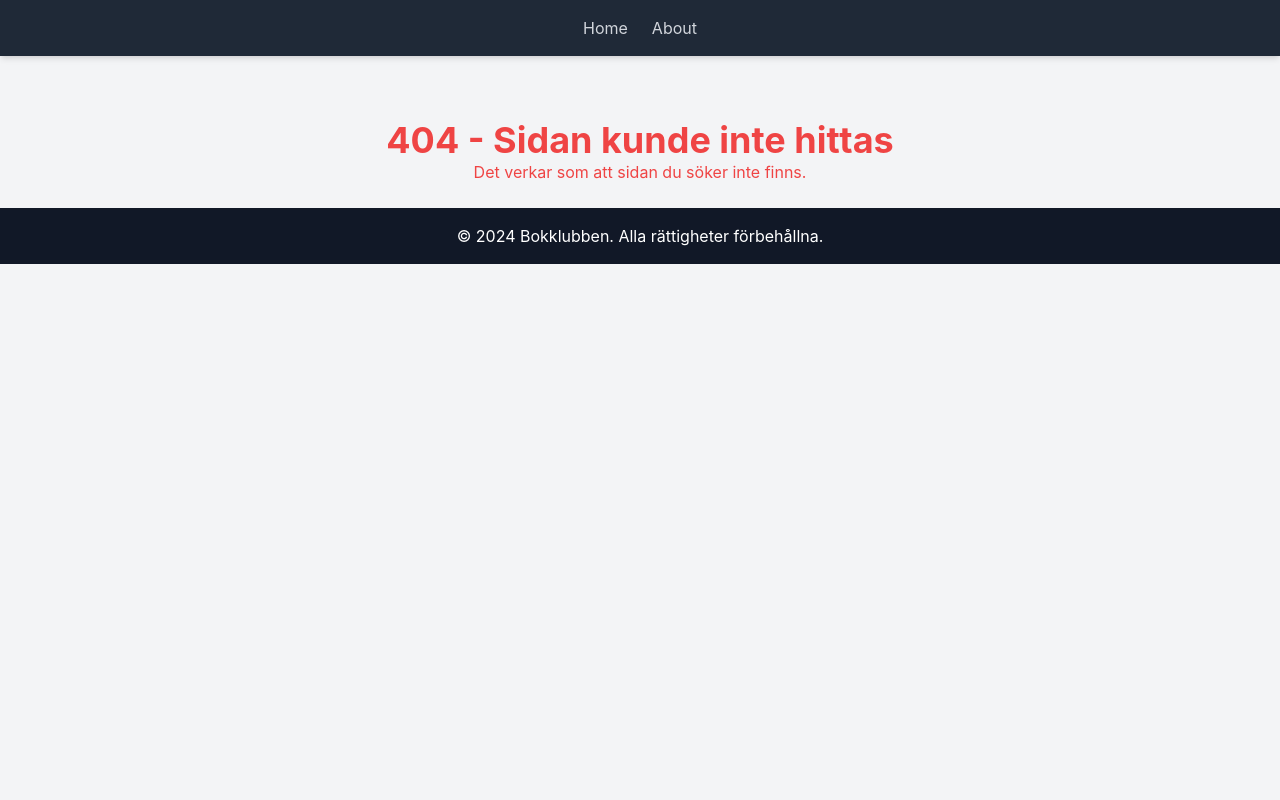
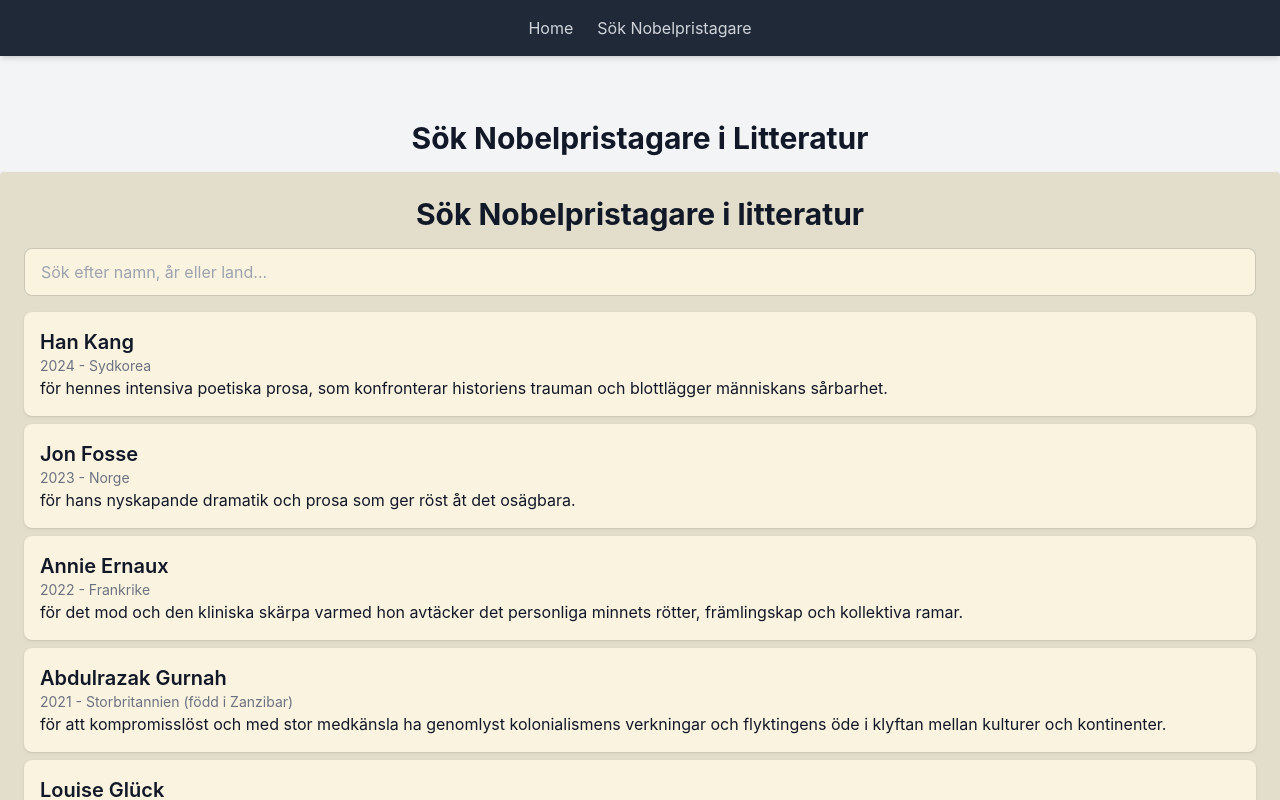
Before and after one commit to juliarut/Book-Club, a React (Vite) app: page /search in a window 1280 px wide. Before the commit this address had no page. Shown: the top 800 px of the page. Built offline with nearby package versions, Linux system fonts and the light colour scheme.

Commit message:
added seach function with routes

```diff
--- /dev/null
+++ b/src/components/searchNobelWinners.tsx
@@ -0,0 +1,45 @@
+import React, { useState } from "react";
+import { nobelWinners } from "../data/nobelWinners";
+
+function SearchNobelWinners() {
+  const [searchTerm, setSearchTerm] = useState("");
+
+  const filteredWinners = nobelWinners.filter(
+    (winner) =>
+      winner.name.toLowerCase().includes(searchTerm.toLowerCase()) ||
+      winner.year.toString().includes(searchTerm) ||
+      winner.country.toLowerCase().includes(searchTerm.toLowerCase())
+  );
+
+  return (
+    <div className="p-6 bg-base-200 rounded shadow">
+      <h1 className="text-3xl font-bold text-center mb-4">
+        Sök Nobelpristagare i litteratur
+      </h1>
+      <input
+        type="text"
+        placeholder="Sök efter namn, år eller land..."
+        value={searchTerm}
+        onChange={(e) => setSearchTerm(e.target.value)}
+        className="input input-bordered w-full mb-4"
+      />
+      <ul className="list-none">
+        {filteredWinners.length > 0 ? (
+          filteredWinners.map((winner, index) => (
+            <li key={index} className="bg-base-100 p-4 rounded-lg shadow mb-2">
+              <h2 className="text-xl font-semibold">{winner.name}</h2>
+              <p className="text-sm text-gray-500">
+                {winner.year} - {winner.country}
+              </p>
+              <p>{winner.description}</p>
+            </li>
+          ))
+        ) : (
+          <li className="text-gray-500">Inga resultat hittades.</li>
+        )}
+      </ul>
+    </div>
+  );
+}
+
+export default SearchNobelWinners;
--- /dev/null
+++ b/src/data/nobelWinners.ts
@@ -0,0 +1,176 @@
+export const nobelWinners = [
+  {
+    year: 2024,
+    name: "Han Kang",
+    country: "Sydkorea",
+    description:
+      "för hennes intensiva poetiska prosa, som konfronterar historiens trauman och blottlägger människans sårbarhet.",
+  },
+  {
+    year: 2023,
+    name: "Jon Fosse",
+    country: "Norge",
+    description:
+      "för hans nyskapande dramatik och prosa som ger röst åt det osägbara.",
+  },
+  {
+    year: 2022,
+    name: "Annie Ernaux",
+    country: "Frankrike",
+    description:
+      "för det mod och den kliniska skärpa varmed hon avtäcker det personliga minnets rötter, främlingskap och kollektiva ramar.",
+  },
+  {
+    year: 2021,
+    name: "Abdulrazak Gurnah",
+    country: "Storbritannien (född i Zanzibar)",
+    description:
+      "för att kompromisslöst och med stor medkänsla ha genomlyst kolonialismens verkningar och flyktingens öde i klyftan mellan kulturer och kontinenter.",
+  },
+  {
+    year: 2020,
+    name: "Louise Glück",
+    country: "USA",
+    description:
+      "för hennes omisskännliga poetiska röst, som med sträng skönhet gör den enskilda människans existens universell.",
+  },
+  {
+    year: 2019,
+    name: "Peter Handke",
+    country: "Österrike",
+    description:
+      "för ett inflytelserikt författarskap som med stor språkkonst har utforskat periferin och människans konkreta erfarenhet.",
+  },
+  {
+    year: 2018,
+    name: "Olga Tokarczuk",
+    country: "Polen",
+    description:
+      "för en berättarkonst som med encyklopedisk lust gestaltar gränsöverskridandet som livsform.",
+  },
+  {
+    year: 2017,
+    name: "Kazuo Ishiguro",
+    country: "Storbritannien (född i Japan)",
+    description:
+      "som i romaner med stark känslomässig verkan har blottat avgrunden under vår skenbara hemhörighet i världen.",
+  },
+  {
+    year: 2016,
+    name: "Bob Dylan",
+    country: "USA",
+    description:
+      "som skapat nya poetiska uttryck inom den stora amerikanska sångtraditionen.",
+  },
+  {
+    year: 2015,
+    name: "Svetlana Aleksijevitj",
+    country: "Vitryssland",
+    description:
+      "för hennes mångstämmiga verk, ett monument över lidande och mod i vår tid.",
+  },
+  {
+    year: 2014,
+    name: "Patrick Modiano",
+    country: "Frankrike",
+    description:
+      "för den minneskonst varmed han frammanat de ogripbaraste levnadsöden och avtäckt ockupationsårens livsvärld.",
+  },
+  {
+    year: 2013,
+    name: "Alice Munro",
+    country: "Kanada",
+    description: "den samtida novellkonstens mästare.",
+  },
+  {
+    year: 2012,
+    name: "Mo Yan",
+    country: "Kina",
+    description:
+      "som med hallucinatorisk skärpa förenar saga, historia och samtid.",
+  },
+  {
+    year: 2011,
+    name: "Tomas Tranströmer",
+    country: "Sverige",
+    description:
+      "för att han i förtätade, genomlysta bilder ger oss ny tillgång till det verkliga.",
+  },
+  {
+    year: 2010,
+    name: "Mario Vargas Llosa",
+    country: "Peru",
+    description:
+      "för hans kartläggning av maktens strukturer och knivskarpa bilder av individens motstånd, revolt och nederlag.",
+  },
+  {
+    year: 2009,
+    name: "Herta Müller",
+    country: "Tyskland (född i Rumänien)",
+    description:
+      "som med poesins förtätning och prosans saklighet tecknar hemlöshetens landskap.",
+  },
+  {
+    year: 2008,
+    name: "Jean-Marie Gustave Le Clézio",
+    country: "Frankrike",
+    description:
+      "uppbrottets, det poetiska äventyrets och den sinnliga extasens författare.",
+  },
+  {
+    year: 2007,
+    name: "Doris Lessing",
+    country: "Storbritannien",
+    description:
+      "den kvinnliga erfarenhetens epiker, som med skepsis, hetta och visionär kraft har tagit en splittrad civilisation till granskning.",
+  },
+  {
+    year: 2006,
+    name: "Orhan Pamuk",
+    country: "Turkiet",
+    description:
+      "som på spaning efter sin hemstads melankoliska själ har funnit nya sinnebilder för kulturernas strid och sammanflätning.",
+  },
+  {
+    year: 2005,
+    name: "Harold Pinter",
+    country: "Storbritannien",
+    description:
+      "som i sina dramer frilägger avgrunden under vardagspratet och bryter sig in i förtryckets slutna rum.",
+  },
+  {
+    year: 2004,
+    name: "Elfriede Jelinek",
+    country: "Österrike",
+    description:
+      "för hennes musikaliska flöde av röster och motröster i romaner och dramer som med enastående språklig lidelse blottar de sociala klichéernas absurditet och tvingande makt.",
+  },
+  {
+    year: 2003,
+    name: "J.M. Coetzee",
+    country: "Sydafrika",
+    description:
+      "som i talrika förklädnader framställer utanförskapets överrumplande delaktighet.",
+  },
+  {
+    year: 2002,
+    name: "Imre Kertész",
+    country: "Ungern",
+    description:
+      "för ett författarskap som hävdar den enskildes bräckliga erfarenhet mot historiens barbariska godtycke.",
+  },
+  {
+    year: 2001,
+    name: "V.S. Naipaul",
+    country: "Storbritannien (född på Trinidad)",
+    description:
+      "för att ha förenat lyhört berättande och omutlig iakttagelse i verk som dömer oss att se den bortträngda historiens närvaro.",
+  },
+  {
+    year: 2000,
+    name: "Gao Xingjian",
+    country: "Frankrike (född i Kina)",
+    description:
+      "för ett verk av universell giltighet, bitter insikt och språklig sinnrikhet, som öppnat nya vägar för kinesisk romankonst och dramatik.",
+  },
+];
--- a/src/index.tsx
+++ b/src/index.tsx
@@ -3,9 +3,10 @@ import ReactDOM from "react-dom/client";
 import { RouterProvider, createRouter } from "@tanstack/react-router";
 import { rootRoute } from "./routes/__root";
 import { homeRoute } from "./routes/home";
+import { searchRoute } from "./routes/search";
 import "./index.css";
 
-rootRoute.addChildren([homeRoute]);
+rootRoute.addChildren([homeRoute, searchRoute]);
 
 const router = createRouter({
   routeTree: rootRoute,
--- /dev/null
+++ b/src/pages/searchPage.tsx
@@ -0,0 +1,12 @@
+import React from "react";
+import SearchNobelWinners from "../components/searchNobelWinners";
+export default function SearchPage() {
+  return (
+    <div className="container mx-auto py-10">
+      <h1 className="text-3xl font-bold text-center mb-4">
+        Sök Nobelpristagare i Litteratur
+      </h1>
+      <SearchNobelWinners />
+    </div>
+  );
+}
--- a/src/routes/__root.tsx
+++ b/src/routes/__root.tsx
@@ -1,5 +1,7 @@
+import React from "react";
 import { createRootRoute } from "@tanstack/react-router";
 import { Outlet, Link } from "@tanstack/react-router";
+import { searchRoute } from "./search"; // Importera searchRoute
 
 export const rootRoute = createRootRoute({
   component: () => <RootLayout />,
@@ -7,36 +9,32 @@ export const rootRoute = createRootRoute({
     <div className="text-center text-red-500 mt-10">
       <h1 className="text-4xl font-bold">404 - Sidan kunde inte hittas</h1>
       <p>Det verkar som att sidan du söker inte finns.</p>
+      <Link to="/" className="text-blue-500 underline">
+        Tillbaka till startsidan
+      </Link>
     </div>
   ),
 });
+
+// Lägg till sökrutten som en child
+rootRoute.addChildren([searchRoute]);
 
 function RootLayout() {
   return (
     <div className="min-h-screen bg-gray-100 text-gray-900">
       <nav className="bg-gray-800 text-white py-4 shadow-md">
         <div className="container mx-auto flex justify-center items-center gap-6">
-          <Link
-            to="/"
-            activeProps={{ className: "font-bold underline" }}
-            className="text-gray-300 hover:text-white transition-colors duration-300"
-          >
+          <Link to="/" className="text-gray-300 hover:text-white">
             Home
           </Link>
-          <Link
-            to="/about"
-            activeProps={{ className: "font-bold underline" }}
-            className="text-gray-300 hover:text-white transition-colors duration-300"
-          >
-            About
+          <Link to="/search" className="text-gray-300 hover:text-white">
+            Sök Nobelpristagare
           </Link>
         </div>
       </nav>
-
-      <main className="container mx-auto py-6 px-4">
+      <main className="container mx-auto py-6">
         <Outlet />
       </main>
-
       <footer className="p-4 bg-gray-900 text-white text-center">
         &copy; 2024 Bokklubben. Alla rättigheter förbehållna.
       </footer>
--- /dev/null
+++ b/src/routes/search.tsx
@@ -0,0 +1,9 @@
+import { createRoute } from "@tanstack/react-router";
+import { rootRoute } from "./__root";
+import SearchPage from "../pages/searchPage";
+
+export const searchRoute = createRoute({
+  getParentRoute: () => rootRoute,
+  path: "/search",
+  component: SearchPage,
+});
```
Also changed, not shown: src/routeTree.gen.ts (+4 -27 lines).
